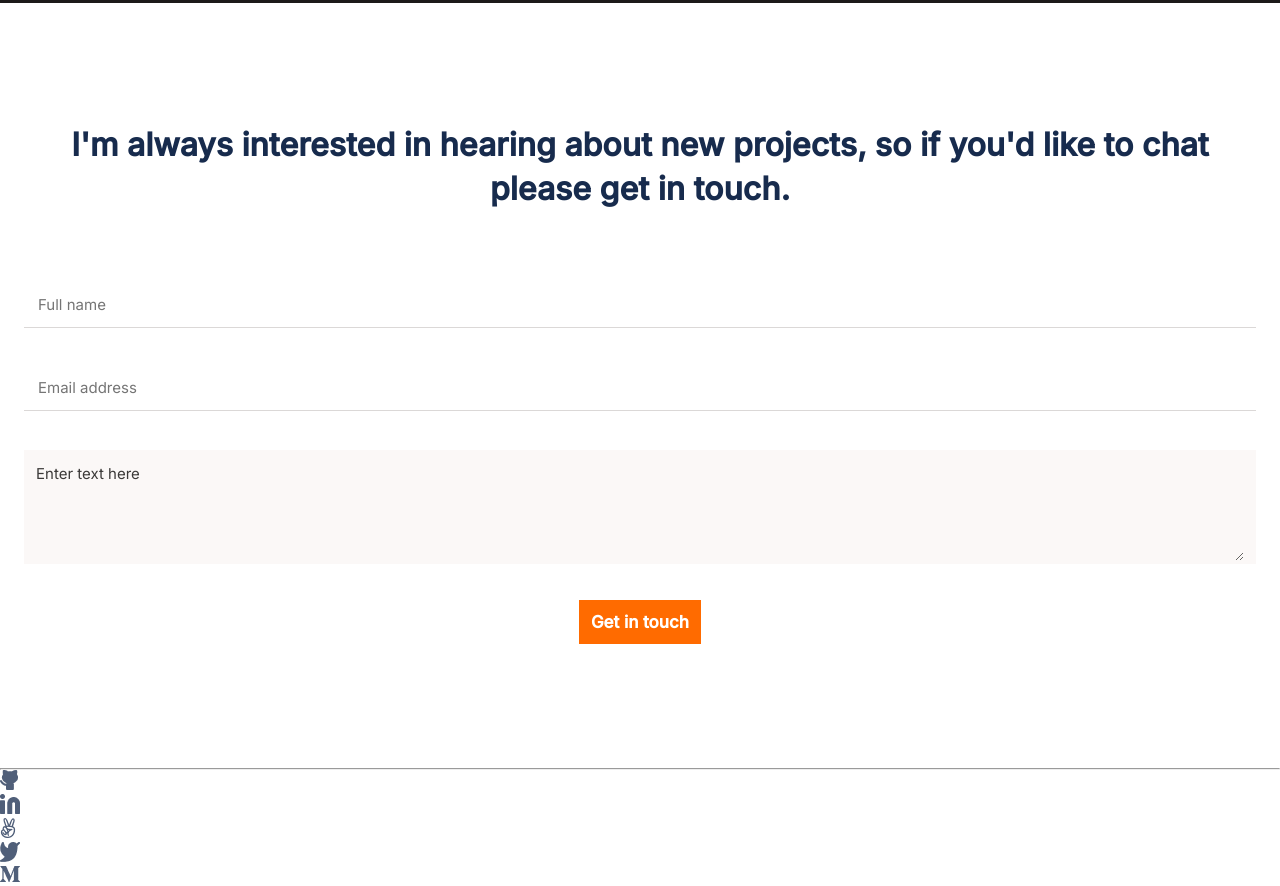
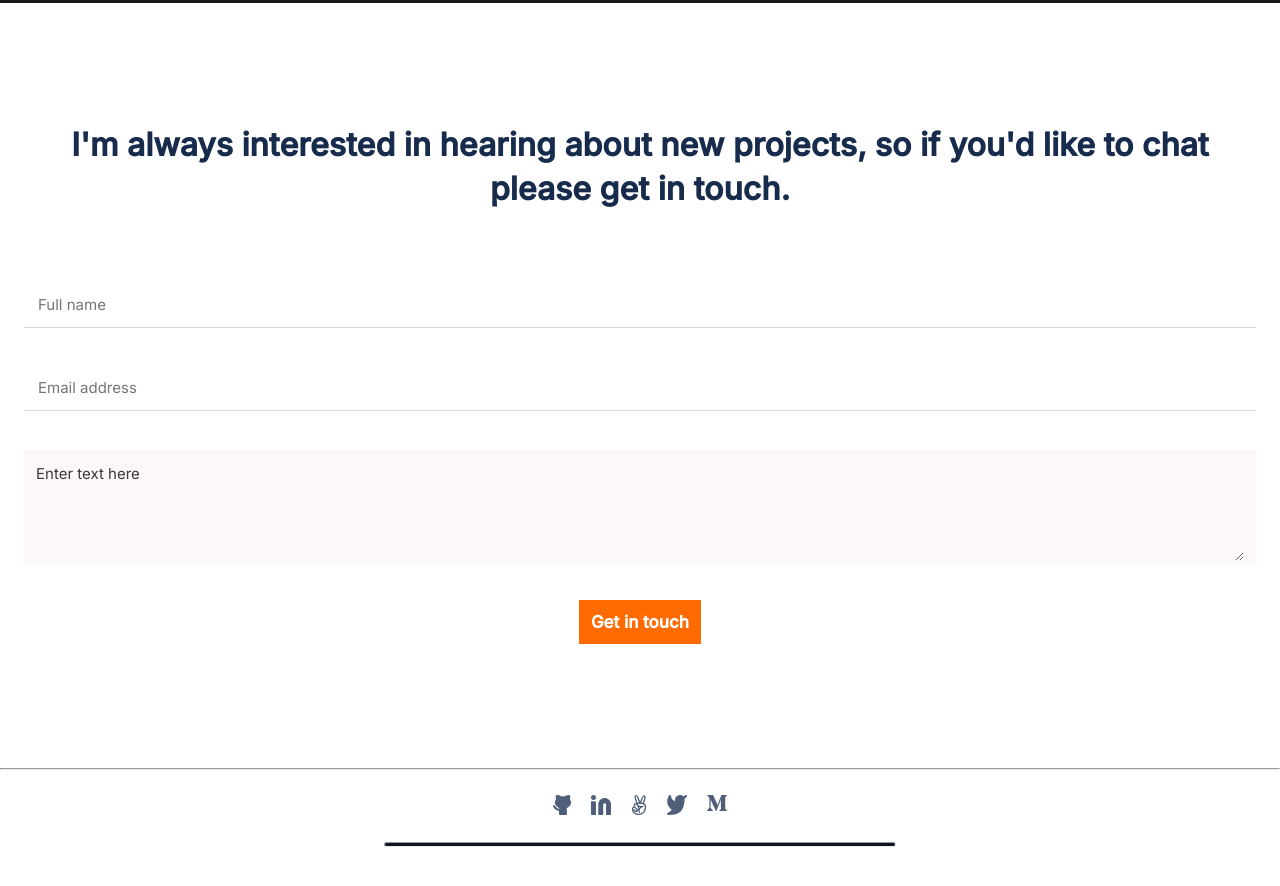
Before and after one commit to Enekwestanley/Portfolio, a website: page index.html in a window 1280 px wide. Shown: the part 9176-10062 px from the top of the page. After the commit the page ends 10031 px from the top, so only its background shows below. Drawn offline with Linux system fonts and the light colour scheme.

Commit message:
Add styles for the footer

```diff
--- a/index.html
+++ b/index.html
@@ -393,7 +393,7 @@
         </ul>
       </form>
     </section>
-    <hr />
+    <hr class="upper-line-break" />
     <footer>
       <ul class="footer-container">
         <li class="list-footer"
@@ -411,10 +411,11 @@
           ><a href=""
             ><img src="./images/twitterfooter.png" alt="twitter icon" /></a
         ></li>
-        <li class="list-footer"
+        <li class="list-footer m"
           ><a href=""><img src="./images/Mfooter.png" alt="m icon" /></a
         ></li>
       </ul>
+      <hr class="line-break" />
     </footer>
   </body>
 </html>
--- a/style.css
+++ b/style.css
@@ -490,7 +490,46 @@ hr.inline {
   border: 1px solid #ff6b00;
 }
 
+.upper-line-break {
+  background: #DFE1E6;
+}
+
 .form-li {
   display: flex;
   width:100%;
 }
+
+.footer-container {
+  display: flex;
+  list-style: none;
+  justify-content: center;
+  margin-top: 25px;
+  margin-bottom: 23px;
+  width: 100%;
+}
+
+footer {
+  width: 100%;
+  display: flex;
+  align-items: center;
+  flex-direction: column;
+}
+
+.list-footer {
+  margin-right: 20px;
+}
+
+.line-break {
+  display: flex;
+  justify-content: center;
+  align-content: center;
+  width: 40%;
+  background: #0D151E;
+  height: 5px;
+  border-radius: 10px;
+  margin-bottom: 8px;
+}
+
+.m {
+  margin-right: 0;
+}
```
